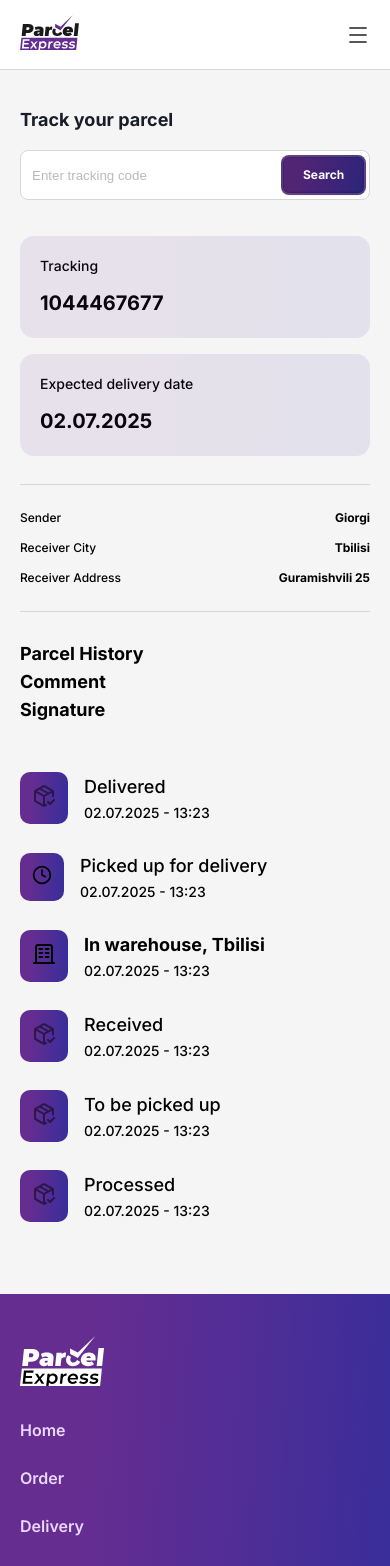
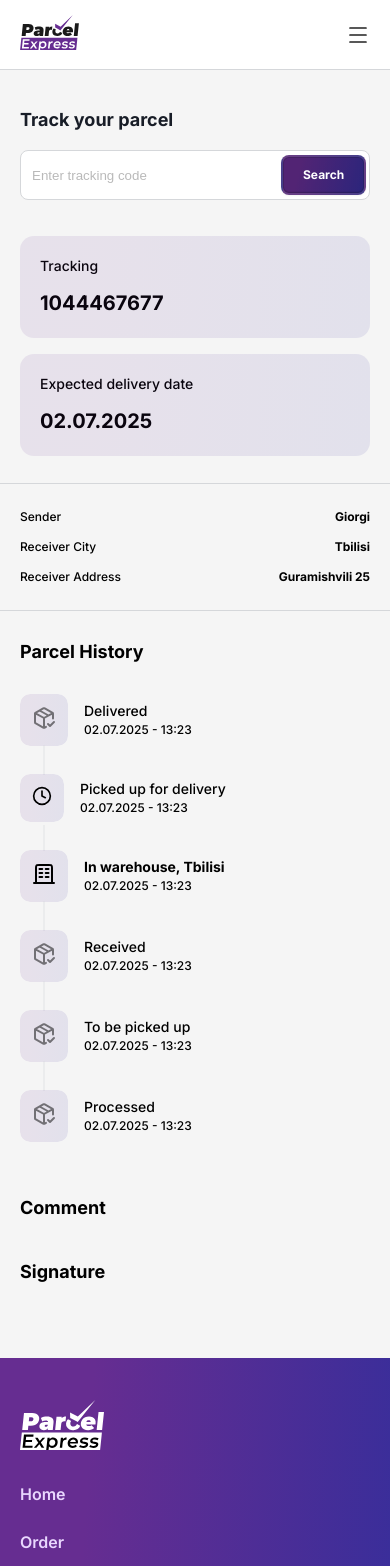
Before and after one commit to parcel-express/parcel-frontend, a Next.js app: page /en/tracking in a window 390 px wide. Shown: the top 1566 px of the page. Built offline with nearby package versions, Linux system fonts and the light colour scheme.

Commit message:
created Web & Mobile design

```diff
--- a/src/screens/TrackingScreen.tsx
+++ b/src/screens/TrackingScreen.tsx
@@ -22,7 +22,16 @@ const Hero = styled.div`
   display: flex;
   flex-direction: column;
   gap: 32px;
-  border-bottom: 1px solid ${colors.border.primary};
+  &::after {
+    content: '';
+    position: absolute;
+    left: 50%;
+    bottom: 0;
+    width: 100vw;
+    height: 1px;
+    transform: translateX(-50%);
+    background: ${colors.border.primary};
+  }
   @media screen and (max-width: 1080px) {
     gap: 16px;
     padding: 36px 0 28px 0;
@@ -32,9 +41,11 @@ const Hero = styled.div`
 const ImageWrapper = styled.div`
   position: absolute;
   top: 0;
-  left: 0;
-  z-index: -1;
-
+  left: 50%;
+  width: 100vw;
+  height: 100%;
+  transform: translateX(-50%);
+  pointer-events: none;
   @media screen and (max-width: 1080px) {
     display: none;
   }
@@ -103,11 +114,22 @@ const Details = styled.div`
 `;
 
 const LastSection = styled.div`
+  position: relative;
   padding: 36px 0 84px 0;
   display: flex;
   flex-direction: column;
   gap: 16px;
-  border-top: 1px solid ${colors.border.primary};
+  &::before {
+    content: '';
+    position: absolute;
+    left: 50%;
+    top: 0;
+    width: 100vw;
+    height: 1px;
+    transform: translateX(-50%);
+    background: ${colors.border.primary};
+  }
+
   @media screen and (max-width: 1080px) {
     padding: 28px 0 72px 0;
   }
@@ -126,24 +148,64 @@ const Steps = styled.div`
   flex-direction: column;
   gap: 28px;
   margin-top: 32px;
+  @media screen and (max-width: 1080px) {
+    margin-top: 12px;
+  }
 `;
 
 const IconWrapper = styled.div`
-  background: linear-gradient(93.55deg, #662d91 21.82%, #302e9c 110.55%);
+  position: relative;
   border-radius: 10px;
   padding: 12px;
+  overflow: hidden;
+  &::before {
+    content: '';
+    position: absolute;
+    inset: 0;
+    border-radius: inherit;
+    background: linear-gradient(93.55deg, #662d91 21.82%, #302e9c 110.55%);
+    opacity: 0.1;
+    z-index: -1;
+  }
+  svg {
+    position: relative;
+    z-index: 1;
+  }
 `;
 
 const StepBox = styled.div`
   display: flex;
   gap: 16px;
   align-items: center;
+  position: relative;
+  &:not(:last-child)::after {
+    content: '';
+    position: absolute;
+    top: 51px;
+    left: 23px;
+    width: 2px;
+    height: calc(100% + 28px - 50px);
+    background-color: ${colors.border.primary};
+    opacity: 0.3;
+    z-index: -1;
+  }
 `;
 
 const StepDetails = styled.div`
   display: flex;
   flex-direction: column;
   gap: 2px;
+`;
+
+const MobileTitles = styled.div`
+  display: none;
+  @media screen and (max-width: 1080px) {
+    display: block;
+    margin-top: 36px;
+    display: flex;
+    flex-direction: column;
+    gap: 36px;
+  }
 `;
 
 const TrackingScreen = () => {
@@ -157,8 +219,10 @@ const TrackingScreen = () => {
             <Image
               src='/images/tracking/background.png'
               alt='Hero Background Image'
-              fill={true}
-              objectFit='contain'
+              fill
+              priority
+              sizes='100vw'
+              style={{ objectFit: 'cover' }}
             />
           </ImageWrapper>
           <PageTitle title={tTracking('title')} />
@@ -292,15 +356,26 @@ const TrackingScreen = () => {
         </UserInfo>
         <LastSection>
           <Titles>
+            <DesktopContainer>
               <Typography color={colors.text.black} variant='text-lg' weight='bold'>
                 {tTracking('LastSection.title')}
               </Typography>
+            </DesktopContainer>
+            <MobileContainer>
+              <Typography color={colors.text.black} variant='text-lg' weight='bold'>
+                {tTracking('LastSection.title')}
+              </Typography>
+            </MobileContainer>
+            <DesktopContainer>
               <Typography color={colors.text.black} variant='text-lg' weight='bold'>
                 {tTracking('LastSection.title2')}
               </Typography>
+            </DesktopContainer>
+            <DesktopContainer>
               <Typography color={colors.text.black} variant='text-lg' weight='bold'>
                 {tTracking('LastSection.title3')}
               </Typography>
+            </DesktopContainer>
           </Titles>
           <Steps>
             <StepBox>
@@ -308,12 +383,22 @@ const TrackingScreen = () => {
                 <PackageIcon />
               </IconWrapper>
               <StepDetails>
+                <DesktopContainer>
                   <Typography color={colors.text.black} variant='text-lg' weight='medium'>
                     {tTracking('Steps.step1')}
                   </Typography>
                   <Typography color={colors.text.black} variant='text-sm' weight='medium'>
                     02.07.2025 - 13:23
                   </Typography>
+                </DesktopContainer>
+                <MobileContainer>
+                  <Typography color={colors.text.black} variant='text-sm' weight='medium'>
+                    {tTracking('Steps.step1')}
+                  </Typography>
+                  <Typography color={colors.text.black} variant='text-xs' weight='medium'>
+                    02.07.2025 - 13:23
+                  </Typography>
+                </MobileContainer>
               </StepDetails>
             </StepBox>
             <StepBox>
@@ -321,12 +406,22 @@ const TrackingScreen = () => {
                 <ClockIcon />
               </IconWrapper>
               <StepDetails>
+                <DesktopContainer>
                   <Typography color={colors.text.black} variant='text-lg' weight='medium'>
                     {tTracking('Steps.step2')}
                   </Typography>
                   <Typography color={colors.text.black} variant='text-sm' weight='medium'>
                     02.07.2025 - 13:23
                   </Typography>
+                </DesktopContainer>
+                <MobileContainer>
+                  <Typography color={colors.text.black} variant='text-sm' weight='medium'>
+                    {tTracking('Steps.step2')}
+                  </Typography>
+                  <Typography color={colors.text.black} variant='text-xs' weight='medium'>
+                    02.07.2025 - 13:23
+                  </Typography>
+                </MobileContainer>
               </StepDetails>
             </StepBox>
             <StepBox>
@@ -334,12 +429,22 @@ const TrackingScreen = () => {
                 <BuildingIcon />
               </IconWrapper>
               <StepDetails>
+                <DesktopContainer>
                   <Typography color={colors.text.black} variant='text-lg' weight='bold'>
                     {tTracking('Steps.step3')}
                   </Typography>
                   <Typography color={colors.text.black} variant='text-sm' weight='medium'>
                     02.07.2025 - 13:23
                   </Typography>
+                </DesktopContainer>
+                <MobileContainer>
+                  <Typography color={colors.text.black} variant='text-sm' weight='bold'>
+                    {tTracking('Steps.step3')}
+                  </Typography>
+                  <Typography color={colors.text.black} variant='text-xs' weight='medium'>
+                    02.07.2025 - 13:23
+                  </Typography>
+                </MobileContainer>
               </StepDetails>
             </StepBox>
             <StepBox>
@@ -347,12 +452,22 @@ const TrackingScreen = () => {
                 <PackageIcon />
               </IconWrapper>
               <StepDetails>
+                <DesktopContainer>
                   <Typography color={colors.text.black} variant='text-lg' weight='medium'>
                     {tTracking('Steps.step4')}
                   </Typography>
                   <Typography color={colors.text.black} variant='text-sm' weight='medium'>
                     02.07.2025 - 13:23
                   </Typography>
+                </DesktopContainer>
+                <MobileContainer>
+                  <Typography color={colors.text.black} variant='text-sm' weight='medium'>
+                    {tTracking('Steps.step4')}
+                  </Typography>
+                  <Typography color={colors.text.black} variant='text-xs' weight='medium'>
+                    02.07.2025 - 13:23
+                  </Typography>
+                </MobileContainer>
               </StepDetails>
             </StepBox>
             <StepBox>
@@ -360,12 +475,22 @@ const TrackingScreen = () => {
                 <PackageIcon />
               </IconWrapper>
               <StepDetails>
+                <DesktopContainer>
                   <Typography color={colors.text.black} variant='text-lg' weight='medium'>
                     {tTracking('Steps.step5')}
                   </Typography>
                   <Typography color={colors.text.black} variant='text-sm' weight='medium'>
                     02.07.2025 - 13:23
                   </Typography>
+                </DesktopContainer>
+                <MobileContainer>
+                  <Typography color={colors.text.black} variant='text-sm' weight='medium'>
+                    {tTracking('Steps.step5')}
+                  </Typography>
+                  <Typography color={colors.text.black} variant='text-xs' weight='medium'>
+                    02.07.2025 - 13:23
+                  </Typography>
+                </MobileContainer>
               </StepDetails>
             </StepBox>
             <StepBox>
@@ -373,15 +498,36 @@ const TrackingScreen = () => {
                 <PackageIcon />
               </IconWrapper>
               <StepDetails>
+                <DesktopContainer>
                   <Typography color={colors.text.black} variant='text-lg' weight='medium'>
                     {tTracking('Steps.step6')}
                   </Typography>
                   <Typography color={colors.text.black} variant='text-sm' weight='medium'>
                     02.07.2025 - 13:23
                   </Typography>
+                </DesktopContainer>
+                <MobileContainer>
+                  <Typography color={colors.text.black} variant='text-sm' weight='medium'>
+                    {tTracking('Steps.step6')}
+                  </Typography>
+                  <Typography color={colors.text.black} variant='text-xs' weight='medium'>
+                    02.07.2025 - 13:23
+                  </Typography>
+                </MobileContainer>
               </StepDetails>
             </StepBox>
           </Steps>
+
+          <MobileContainer>
+            <MobileTitles>
+              <Typography color={colors.text.black} variant='text-lg' weight='bold'>
+                {tTracking('LastSection.title2')}
+              </Typography>
+              <Typography color={colors.text.black} variant='text-lg' weight='bold'>
+                {tTracking('LastSection.title3')}
+              </Typography>
+            </MobileTitles>
+          </MobileContainer>
         </LastSection>
       </Container>
       <Footer />
```
Lines whose indentation alone changed are shown as unchanged.
